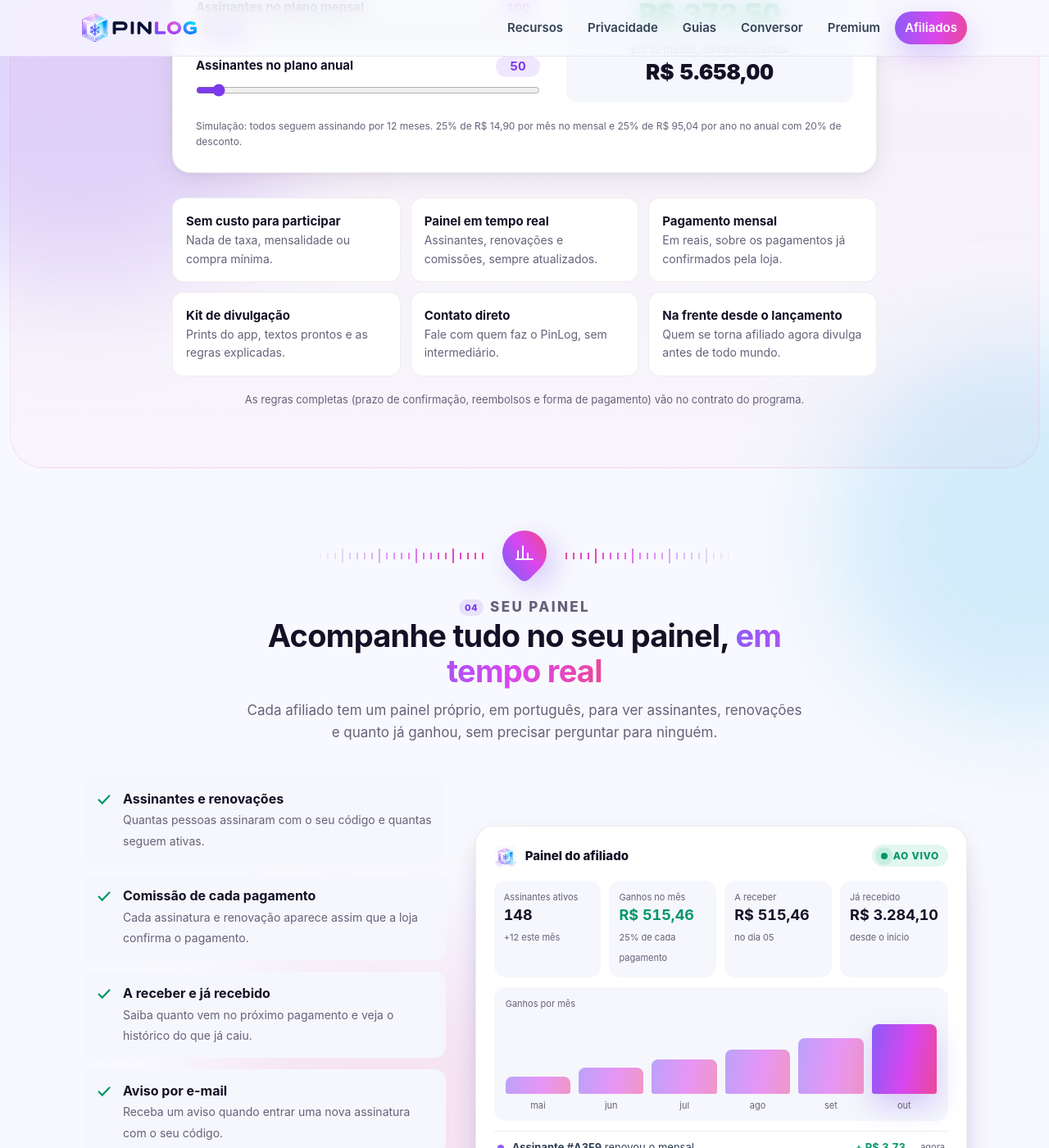
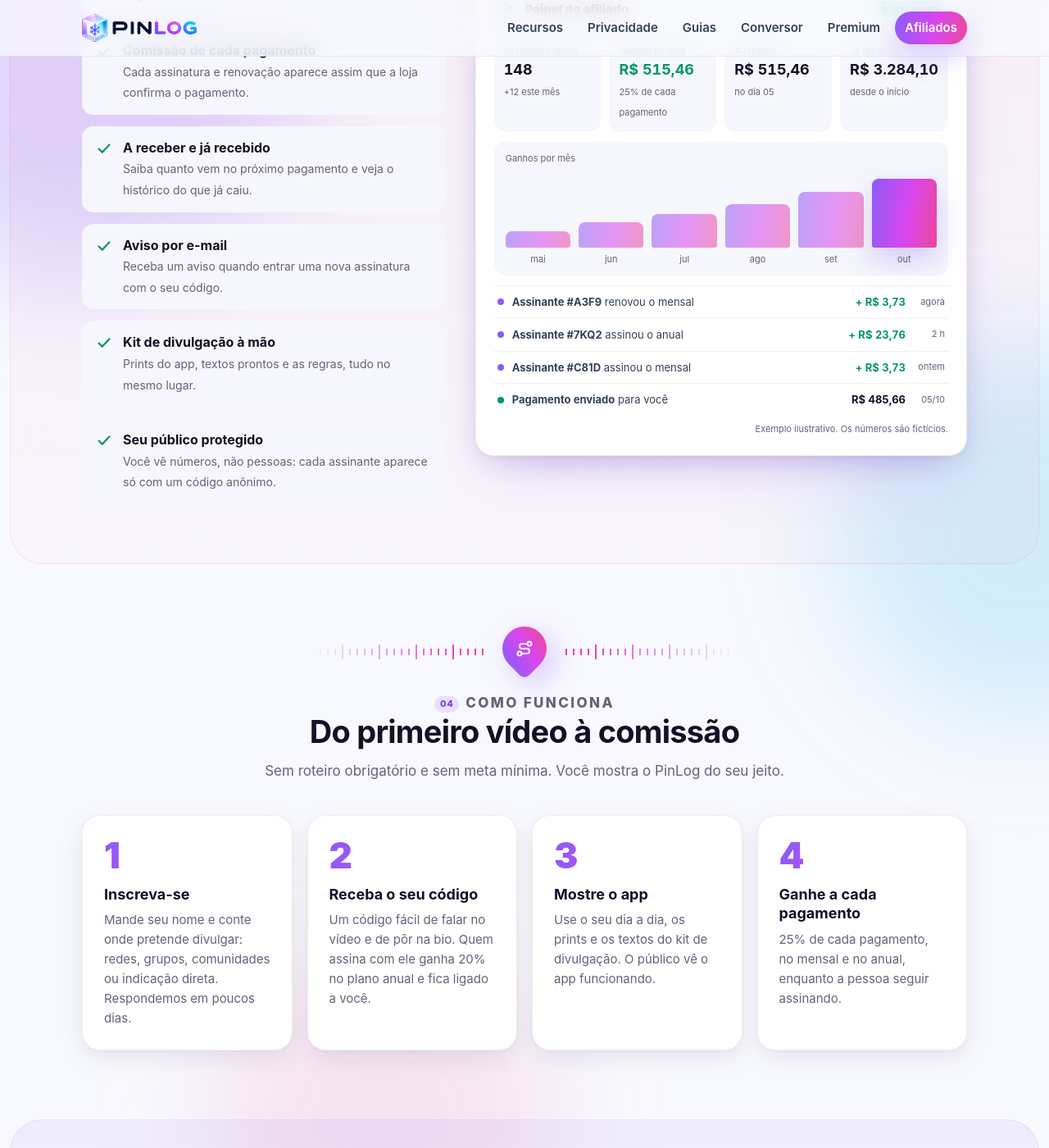
Before and after one commit to klvnblst/pinlog-site, a Jekyll site: the page built from afiliados.html, in a window 1280 px wide and 1400 px high, scrolled down 3999 px. Shown: the whole window at 82% size. Built offline with Jekyll 4.4.1, drawn with Linux system fonts in a browser that asks for light colours; some of the changed text lies outside the part shown.

Commit message:
Afiliados: sem cards no topo e em Ganhos; Ganhos e Painel sobem para 02 e 03, Como funciona vira 04

```diff
--- a/afiliados.html
+++ b/afiliados.html
@@ -41,14 +41,6 @@ permalink: /afiliados
     </div>
   </div>
 
-  <div class="container">
-    <div class="trust" role="list">
-      <div role="listitem"><strong>Sem obrigação de postagem</strong><span>Divulgue quando e como quiser</span></div>
-      <div role="listitem"><strong>25% de comissão recorrente</strong><span>Ganhe enquanto o cliente assinar</span></div>
-      <div role="listitem"><strong>20% OFF para seu público</strong><span>Um benefício exclusivo pelo seu código</span></div>
-      <div role="listitem"><strong>Receba todos os meses</strong><span>Pagamento em reais + relatório de vendas</span></div>
-    </div>
-  </div>
 </section>
 
 <section class="section band band-violet" id="app">
@@ -104,44 +96,11 @@ permalink: /afiliados
   </div>
 </section>
 
-<section class="section" id="como-funciona">
-  <div class="container">
-    <div class="chapter" aria-hidden="true"><span class="chapter-line"></span><span class="chapter-pin"><svg viewBox="0 0 24 24" fill="none" stroke="currentColor" stroke-width="2" stroke-linecap="round" stroke-linejoin="round" aria-hidden="true"><circle cx="6" cy="18" r="2.5"/><circle cx="18" cy="6" r="2.5"/><path d="M8.5 18H15a3 3 0 0 0 0-6H9a3 3 0 0 1 0-6h6.5"/></svg></span><span class="chapter-line"></span></div>
-    <div class="section-head">
-      <p class="eyebrow"><span class="chapter-num" aria-hidden="true">02</span>Como funciona</p>
-      <h2>Do primeiro vídeo à comissão</h2>
-      <p>Sem roteiro obrigatório e sem meta mínima. Você mostra o PinLog do seu jeito.</p>
-    </div>
-    <ol class="steps">
-      <li class="card step">
-        <span class="step-num">1</span>
-        <h3>Inscreva-se</h3>
-        <p>Mande seu nome e conte onde pretende divulgar: redes, grupos, comunidades ou indicação direta. Respondemos em poucos dias.</p>
-      </li>
-      <li class="card step">
-        <span class="step-num">2</span>
-        <h3>Receba o seu código</h3>
-        <p>Um código fácil de falar no vídeo e de pôr na bio. Quem assina com ele ganha 20% no plano anual e fica ligado a você.</p>
-      </li>
-      <li class="card step">
-        <span class="step-num">3</span>
-        <h3>Mostre o app</h3>
-        <p>Use o seu dia a dia, os prints e os textos do kit de divulgação. O público vê o app funcionando.</p>
-      </li>
-      <li class="card step">
-        <span class="step-num">4</span>
-        <h3>Ganhe a cada pagamento</h3>
-        <p>25% de cada pagamento, no mensal e no anual, enquanto a pessoa seguir assinando.</p>
-      </li>
-    </ol>
-  </div>
-</section>
-
-<section class="section band band-rose" id="ganhos">
+<section class="section" id="ganhos">
   <div class="container">
     <div class="chapter" aria-hidden="true"><span class="chapter-line"></span><span class="chapter-pin"><svg viewBox="0 0 24 24" fill="none" stroke="currentColor" stroke-width="2" stroke-linecap="round" stroke-linejoin="round" aria-hidden="true"><circle cx="12" cy="12" r="8.5"/><path d="M14.8 9.2c-.5-.9-1.6-1.4-2.8-1.4-1.6 0-2.8.9-2.8 2.1 0 2.8 5.8 1.5 5.8 4.3 0 1.2-1.3 2.1-3 2.1-1.3 0-2.4-.6-2.9-1.5M12 6.3v1.5M12 16.6v1.3"/></svg></span><span class="chapter-line"></span></div>
     <div class="section-head">
-      <p class="eyebrow"><span class="chapter-num" aria-hidden="true">03</span>Ganhos</p>
+      <p class="eyebrow"><span class="chapter-num" aria-hidden="true">02</span>Ganhos</p>
       <h2>25% de cada pagamento, enquanto a pessoa assinar</h2>
       <p>Assinatura se paga todo mês ou todo ano. A sua comissão volta junto, a cada pagamento, enquanto a pessoa seguir no PinLog.</p>
     </div>
@@ -180,23 +139,15 @@ permalink: /afiliados
       </div>
       <p class="sim-note">Simulação: todos seguem assinando por 12 meses. 25% de R$ 14,90 por mês no mensal e 25% de R$ 95,04 por ano no anual com 20% de desconto.</p>
     </div>
-    <ul class="premium-list">
-      <li><strong>Sem custo para participar</strong>Nada de taxa, mensalidade ou compra mínima.</li>
-      <li><strong>Painel em tempo real</strong>Assinantes, renovações e comissões, sempre atualizados.</li>
-      <li><strong>Pagamento mensal</strong>Em reais, sobre os pagamentos já confirmados pela loja.</li>
-      <li><strong>Kit de divulgação</strong>Prints do app, textos prontos e as regras explicadas.</li>
-      <li><strong>Contato direto</strong>Fale com quem faz o PinLog, sem intermediário.</li>
-      <li><strong>Na frente desde o lançamento</strong>Quem se torna afiliado agora divulga antes de todo mundo.</li>
-    </ul>
     <p class="fine">As regras completas (prazo de confirmação, reembolsos e forma de pagamento) vão no contrato do programa.</p>
   </div>
 </section>
 
-<section class="section" id="painel">
+<section class="section band band-rose" id="painel">
   <div class="container">
     <div class="chapter" aria-hidden="true"><span class="chapter-line"></span><span class="chapter-pin"><svg viewBox="0 0 24 24" fill="none" stroke="currentColor" stroke-width="2" stroke-linecap="round" stroke-linejoin="round" aria-hidden="true"><path d="M4 20V10M10 20V4M16 20v-7M22 20H2"/></svg></span><span class="chapter-line"></span></div>
     <div class="section-head">
-      <p class="eyebrow"><span class="chapter-num" aria-hidden="true">04</span>Seu painel</p>
+      <p class="eyebrow"><span class="chapter-num" aria-hidden="true">03</span>Seu painel</p>
       <h2>Acompanhe tudo no seu painel, <span class="gradient-text">em tempo real</span></h2>
       <p>Cada afiliado tem um painel próprio, em português, para ver assinantes, renovações e quanto já ganhou, sem precisar perguntar para ninguém.</p>
     </div>
@@ -235,6 +186,39 @@ permalink: /afiliados
         <p class="dash-note">Exemplo ilustrativo. Os números são fictícios.</p>
       </div>
     </div>
+  </div>
+</section>
+
+<section class="section" id="como-funciona">
+  <div class="container">
+    <div class="chapter" aria-hidden="true"><span class="chapter-line"></span><span class="chapter-pin"><svg viewBox="0 0 24 24" fill="none" stroke="currentColor" stroke-width="2" stroke-linecap="round" stroke-linejoin="round" aria-hidden="true"><circle cx="6" cy="18" r="2.5"/><circle cx="18" cy="6" r="2.5"/><path d="M8.5 18H15a3 3 0 0 0 0-6H9a3 3 0 0 1 0-6h6.5"/></svg></span><span class="chapter-line"></span></div>
+    <div class="section-head">
+      <p class="eyebrow"><span class="chapter-num" aria-hidden="true">04</span>Como funciona</p>
+      <h2>Do primeiro vídeo à comissão</h2>
+      <p>Sem roteiro obrigatório e sem meta mínima. Você mostra o PinLog do seu jeito.</p>
+    </div>
+    <ol class="steps">
+      <li class="card step">
+        <span class="step-num">1</span>
+        <h3>Inscreva-se</h3>
+        <p>Mande seu nome e conte onde pretende divulgar: redes, grupos, comunidades ou indicação direta. Respondemos em poucos dias.</p>
+      </li>
+      <li class="card step">
+        <span class="step-num">2</span>
+        <h3>Receba o seu código</h3>
+        <p>Um código fácil de falar no vídeo e de pôr na bio. Quem assina com ele ganha 20% no plano anual e fica ligado a você.</p>
+      </li>
+      <li class="card step">
+        <span class="step-num">3</span>
+        <h3>Mostre o app</h3>
+        <p>Use o seu dia a dia, os prints e os textos do kit de divulgação. O público vê o app funcionando.</p>
+      </li>
+      <li class="card step">
+        <span class="step-num">4</span>
+        <h3>Ganhe a cada pagamento</h3>
+        <p>25% de cada pagamento, no mensal e no anual, enquanto a pessoa seguir assinando.</p>
+      </li>
+    </ol>
   </div>
 </section>
 
```
